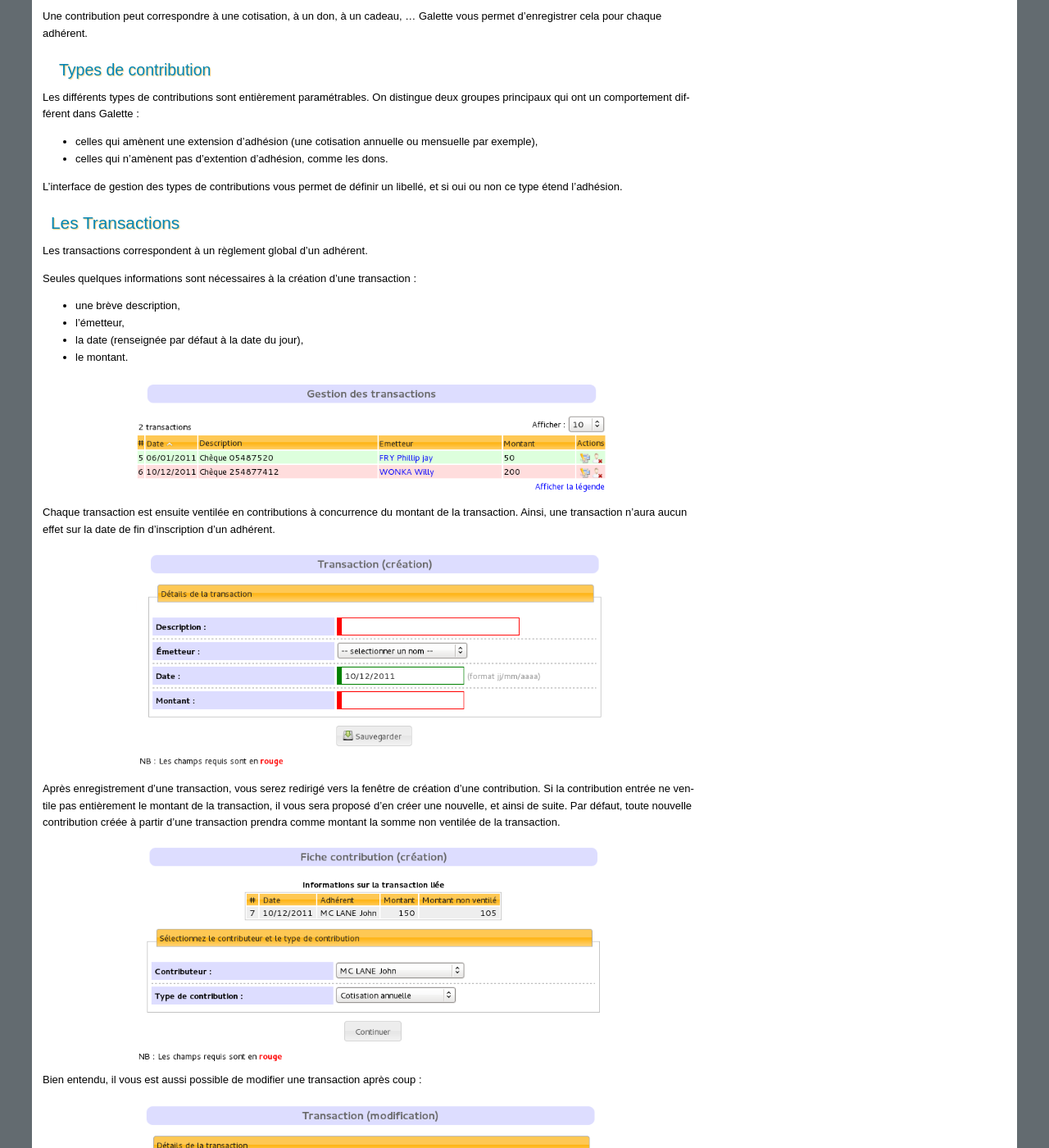
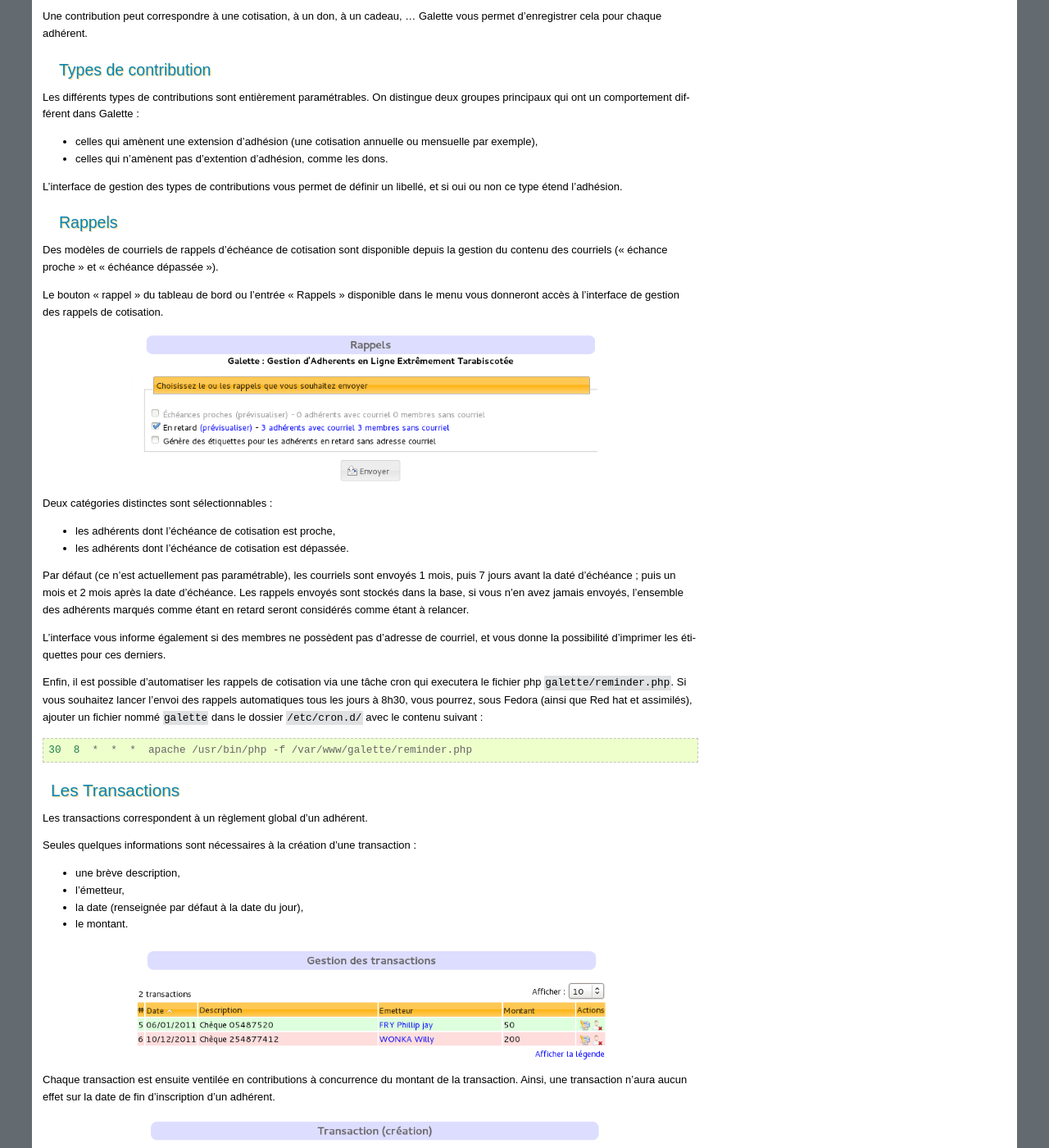
Before and after one commit to galette/galettedoc, a Sphinx documentation site: the page built from source/usermanual/contributions.rst, in a window 1280 px wide and 1400 px high, scrolled down 507 px. Shown: the whole window at 82% size. Built offline with Sphinx 7.4.7, drawn with Linux system fonts in a browser that asks for light colours.

Commit message:
Ajout d'un paragraphe explicatif sur les rappels et leur automatisation

```diff
--- a/source/usermanual/contributions.rst
+++ b/source/usermanual/contributions.rst
@@ -26,6 +26,33 @@ Les différents types de contributions sont entièrement paramétrables. On dist
 * celles qui n'amènent pas d'extention d'adhésion, comme les dons.
 
 L'interface de gestion des types de contributions vous permet de définir un libellé, et si oui ou non ce type étend l'adhésion.
+
+Rappels
+^^^^^^^
+
+Des modèles de courriels de rappels d'échéance de cotisation sont disponible depuis la gestion du contenu des courriels (« échance proche » et « échéance dépassée »).
+
+Le bouton « rappel » du tableau de bord ou l'entrée « Rappels » disponible dans le menu vous donneront accès à l'interface de gestion des rappels de cotisation.
+
+.. image:: ../_styles/static/images/usermanual/reminders.png
+   :scale: 75%
+   :align: center
+   :alt: Interface de gestion des rappels
+
+Deux catégories distinctes sont sélectionnables :
+
+* les adhérents dont l'échéance de cotisation est proche,
+* les adhérents dont l'échéance de cotisation est dépassée.
+
+Par défaut (ce n'est actuellement pas paramétrable), les courriels sont envoyés 1 mois, puis 7 jours avant la daté d'échéance ; puis un mois et 2 mois après la date d'échéance. Les rappels envoyés sont stockés dans la base, si vous n'en avez jamais envoyés, l'ensemble des adhérents marqués comme étant en retard seront considérés comme étant à relancer.
+
+L'interface vous informe également si des membres ne possèdent pas d'adresse de courriel, et vous donne la possibilité d'imprimer les étiquettes pour ces derniers.
+
+Enfin, il est possible d'automatiser les rappels de cotisation via une tâche cron qui executera le fichier php ``galette/reminder.php``. Si vous souhaitez lancer l'envoi des rappels automatiques tous les jours à 8h30, vous pourrez, sous Fedora (ainsi que Red hat et assimilés), ajouter un fichier nommé ``galette`` dans le dossier ``/etc/cron.d/`` avec le contenu suivant :
+
+.. code-block:: bash
+
+   30  8  *  *  *  apache /usr/bin/php -f /var/www/galette/reminder.php
 
 Les Transactions
 ================
```
Also changed, not shown: source/_styles/static/images/usermanual/reminders.png (added).
